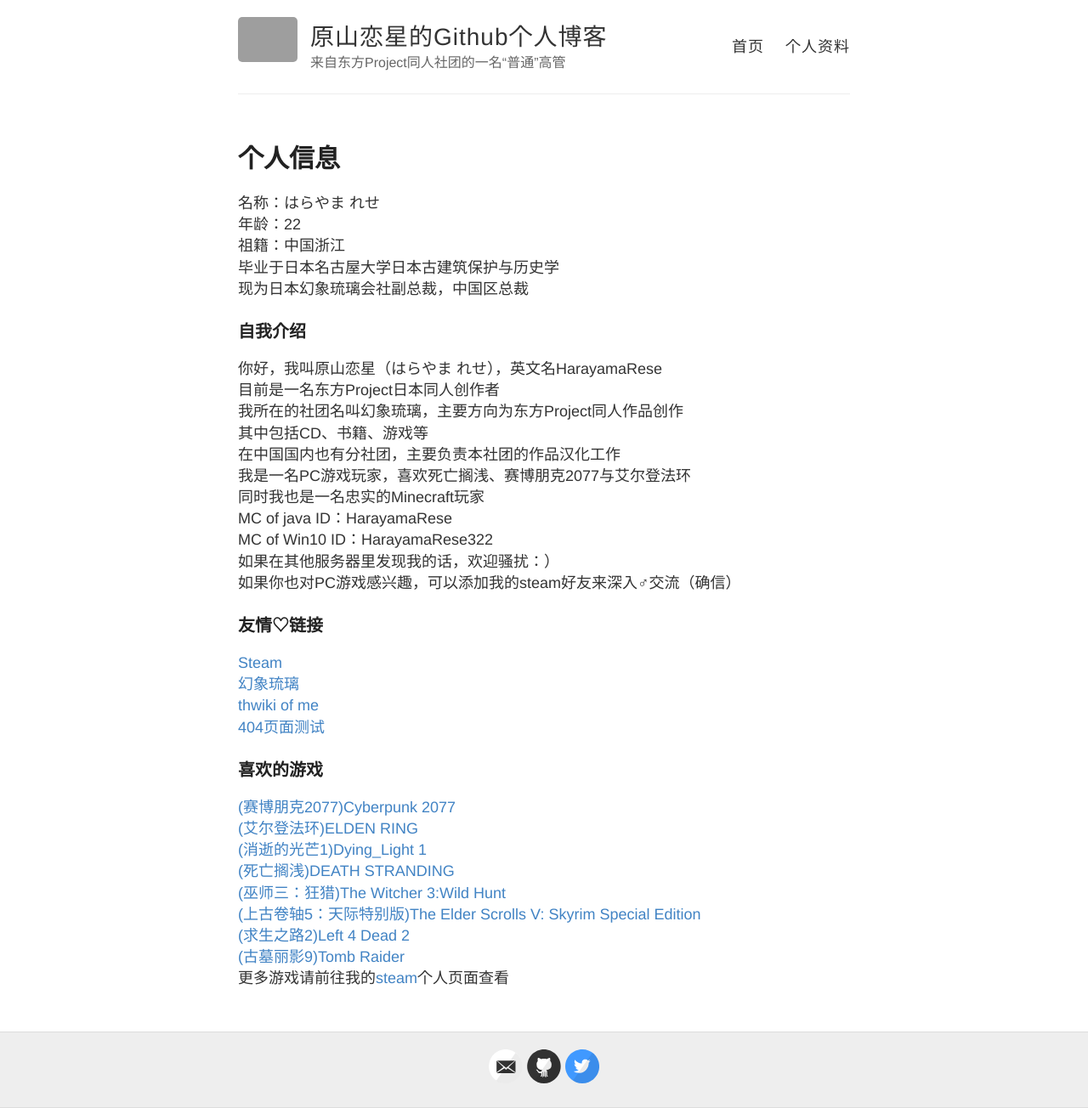
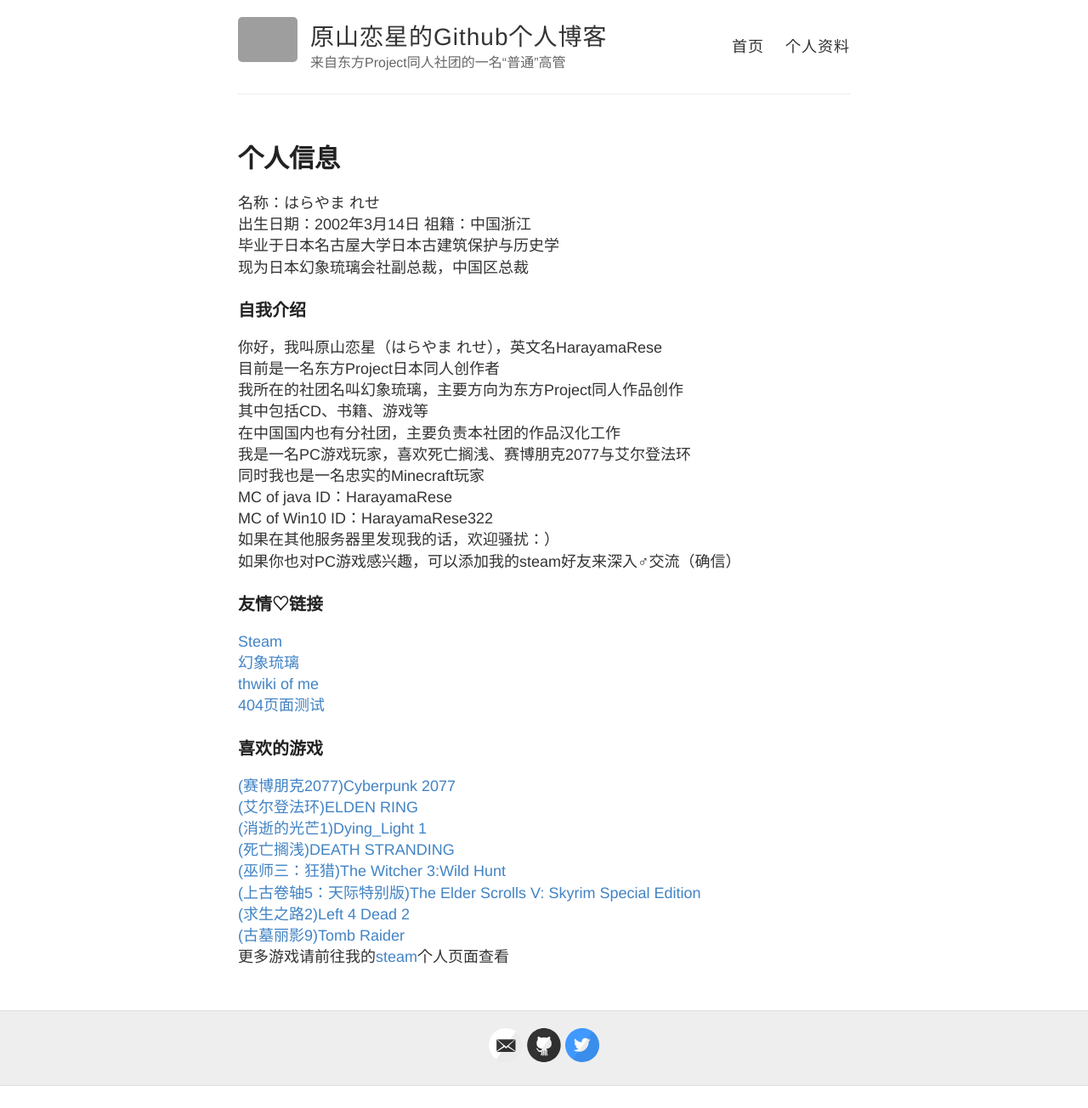
Before and after one commit to ManakaGekka/ManakaGekka.git1hub.io, a Jekyll site: the page built from about.md, in a window 1280 px wide. Shown: the whole page at 85% size. Built offline with Jekyll 4.4.1, drawn with Linux system fonts in a browser that asks for light colours; after the commit the page ends 1278 px from its top, so only the background shows below that; grey boxes are pictures that could not be loaded.

Commit message:
Update about.md

```diff
--- a/about.md
+++ b/about.md
@@ -5,13 +5,12 @@
 ---
 
 名称：はらやま れせ<br>
-年龄：22<br>
+出生日期：2002年3月14日
 祖籍：中国浙江<br>
 毕业于日本名古屋大学日本古建筑保护与历史学<br>
 现为日本幻象琉璃会社副总裁，中国区总裁<br>
 
 ### 自我介绍
-
 你好，我叫原山恋星（はらやま れせ），英文名HarayamaRese<br>
 目前是一名东方Project日本同人创作者<br>
 我所在的社团名叫幻象琉璃，主要方向为东方Project同人作品创作<br>
@@ -25,14 +24,12 @@
 如果你也对PC游戏感兴趣，可以添加我的steam好友来深入♂交流（确信）<br>
 
 ### 友情♡链接
-
 [Steam](https://steamcommunity.com/id/HarayamaRese/)<br>
 [幻象琉璃](https://thwiki.cc/-/4m2m)<br>
 [thwiki of me](https://thwiki.cc/-/560t)<br>
 [404页面测试](QQ651715794)<br>
 
 ### 喜欢的游戏
-
 [(赛博朋克2077)Cyberpunk 2077](https://store.steampowered.com/app/1091500)<br>
 [(艾尔登法环)ELDEN RING](https://store.steampowered.com/app/1245620)<br>
 [(消逝的光芒1)Dying_Light 1](https://store.steampowered.com/app/239140)<br>
```
